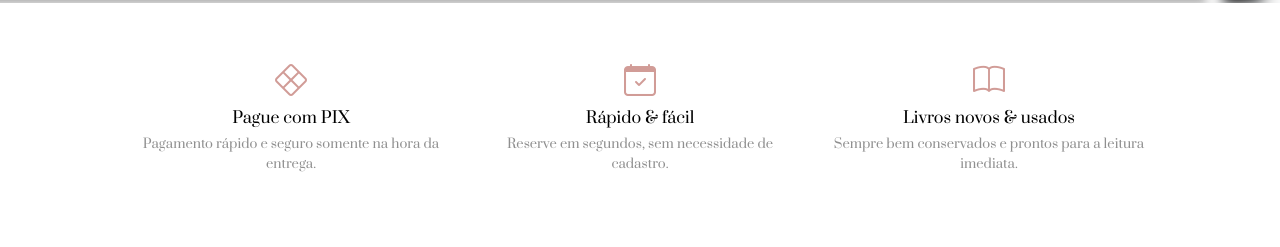
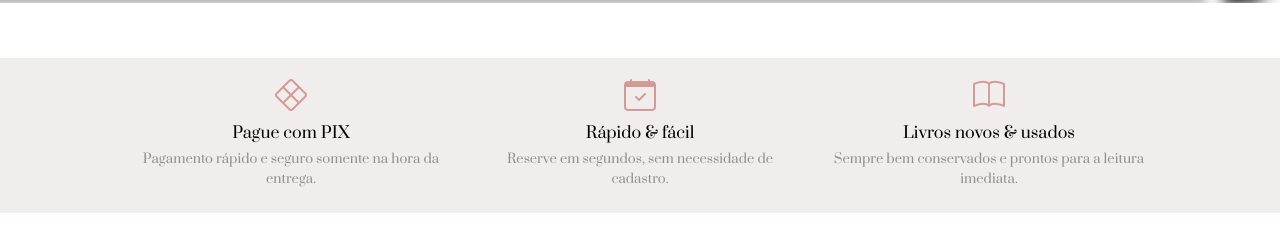
Before and after one commit to yxsavior/sebo, an Angular app: page /home in a window 1280 px wide. Shown: the part 454-701 px from the top of the page. Built offline with nearby package versions, Linux system fonts and the light colour scheme; grey boxes are pictures that could not be loaded.

Commit message:
fix: design da seção info

```diff
--- a/src/app/componentes/info/info.component.css
+++ b/src/app/componentes/info/info.component.css
@@ -71,3 +71,8 @@
     display: none;
   }
 }
+
+.info {
+  background-color: #f1eded;
+  padding: 15px 30px;
+}
--- a/src/app/componentes/info/info.component.html
+++ b/src/app/componentes/info/info.component.html
@@ -1,4 +1,4 @@
-<section class="pb-4 mt-5">
+<section class="pb-4 mt-5 info">
   <div class="d-flex flex-column flex-lg-row align-items-center justify-content-center gap-4">
     <!-- Card 1 -->
     <div class="divs-facilidades">
```
